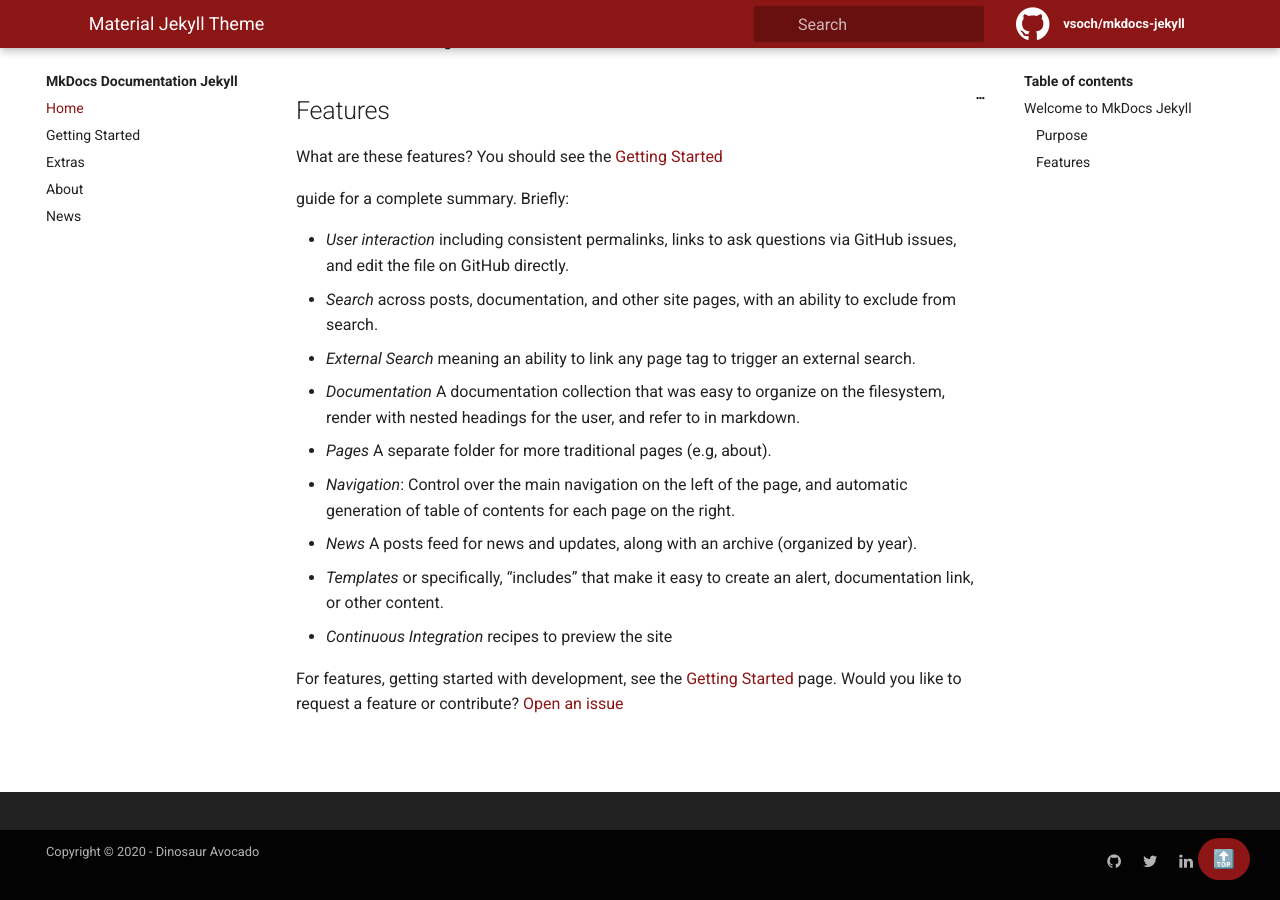
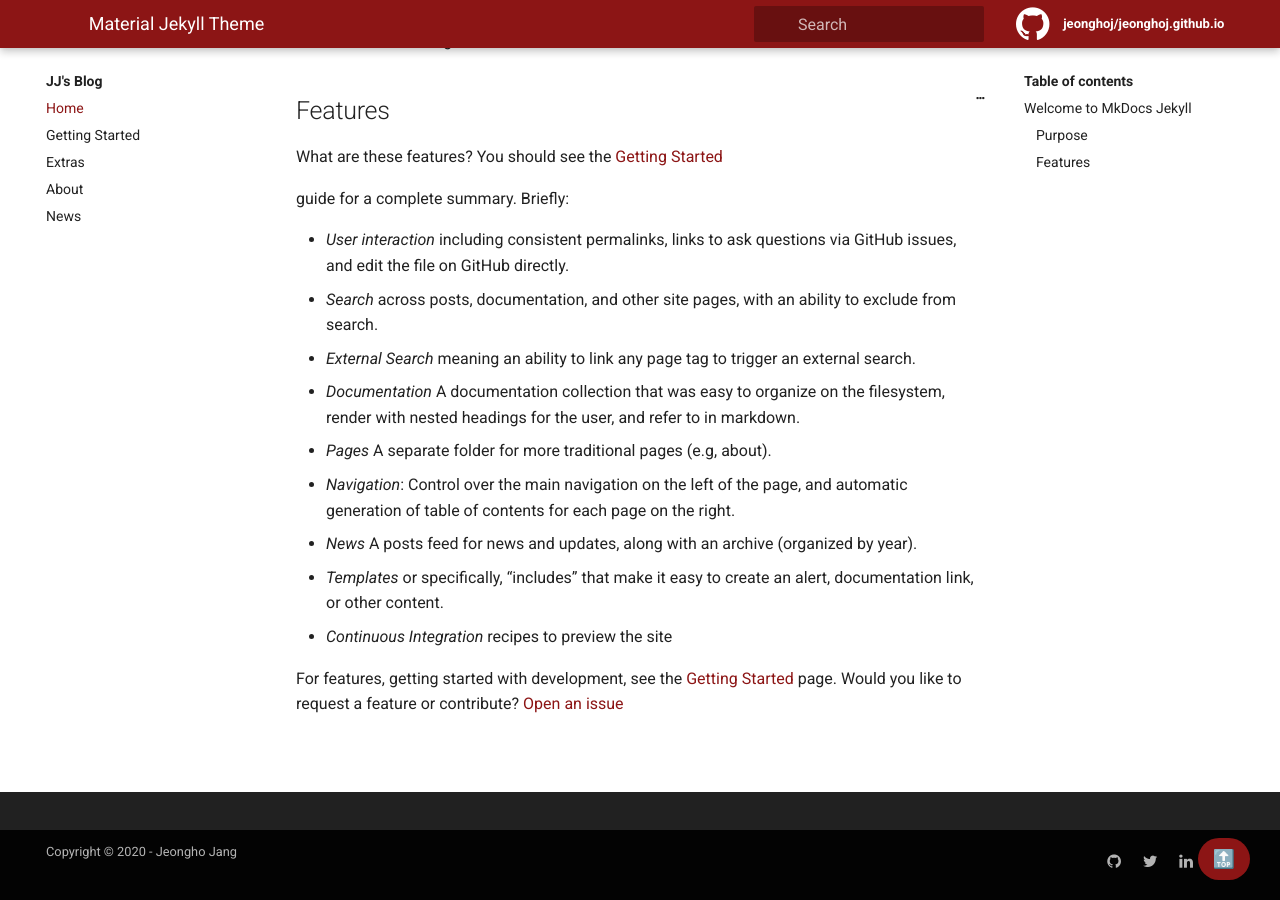
Before and after one commit to jeonghoj/jeonghoj.github.io, a Jekyll site: the page built from pages/index.md, in a window 1280 px wide and 900 px high, scrolled down 905 px. Built offline with Jekyll 4.4.1, drawn with Linux system fonts in a browser that asks for light colours.

Commit message:
개인화 & GA설정

```diff
--- a/_config.yml
+++ b/_config.yml
@@ -14,30 +14,29 @@
 # You can create any custom variable you would like, and they will be accessible
 # in the templates via {{ site.myvariable }}.
 
-title: MkDocs Documentation Jekyll
-email: your-email@domain.com
-author: Dinosaur Avocado
+title: JJ's Blog
+email: jeonghoj94@gmail.com
+author: Jeongho Jang
 description: > # this means to ignore newlines until "baseurl:"
-  Write an awesome description for your new site here. You can edit this
-  line in _config.yml. It will appear in your document head meta (for
-  Google search results) and in your feed.xml site description.
+  블로그
 
 # DO NOT CHANGE THE LINE OF THIS FILE without editing .circleci/circle_urls.sh
-baseurl: "/mkdocs-jekyll" # the subpath of your site, e.g. /blog
+# baseurl: "/mkdocs-jekyll" # the subpath of your site, e.g. /blog
 
 # This is mostly for testing
-url: "https://vsoch.github.io" # the base hostname & protocol for your site
+url: "https://jeonghoj.github.io" # the base hostname & protocol for your site
 
 # Social (First three Required)
-repo: "https://github.com/vsoch/mkdocs-jekyll"
-github_user: "vsoch"
-github_repo: "mkdocs-jekyll"
+repo: "https://github.com/jeonghoj/jeonghoj.github.io"
+github_user: "jeonghoj"
+github_repo: "jeonghoj.github.io"
 
 # Optional
 twitter: vsoch
 linkedin: vsochat
 dockerhub: vanessa
 # google-analytics: UA-XXXXXXXXXX
+google-analytics: UA-116963068-1
 # Image and (square) dimension for logo (don't start with /)
 # If commented, will use material hat theme
 # logo: "assets/img/logo/SRCC-square-red.png"
--- a/_includes/google-analytics.html
+++ b/_includes/google-analytics.html
@@ -1,4 +1,4 @@
-{% if site.google-analytics %}<script async src="https://www.googletagmanager.com/gtag/js?id=UA-143467500-1"></script>
+{% if site.google-analytics %}<script async src="https://www.googletagmanager.com/gtag/js?id={{ site.google-analytics }}"></script>
 <script>
   window.dataLayer = window.dataLayer || [];
   function gtag(){dataLayer.push(arguments);}
```
